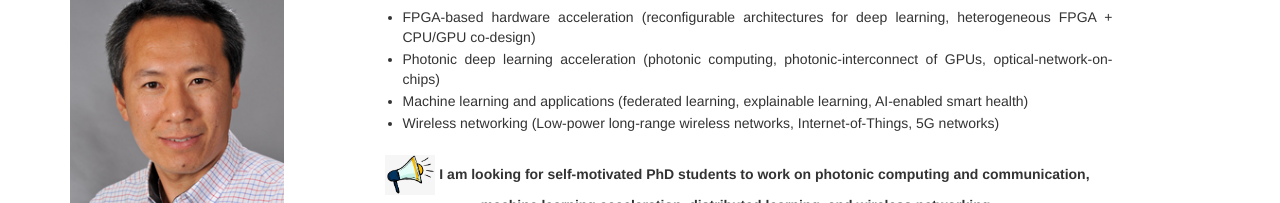
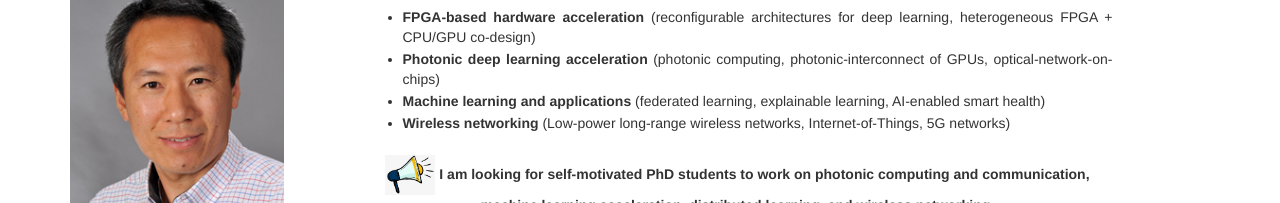
Before and after one commit to HaiboZhang-web/HaiboZhang-web.github.io, a plain HTML site: page index.html in a window 1280 px wide. Shown: the part 178-381 px from the top of the page. Drawn offline with nearby package versions, Linux system fonts and the light colour scheme.

Commit message:
Update index.html

```diff
--- a/index.html
+++ b/index.html
@@ -126,10 +126,10 @@
                 <div class="col" style="margin-top:3%; text-align:justify;">
 		    	<p>I am an Associate Professor in the <a href="https://www.unsw.edu.au/engineering/our-schools/computer-science-and-engineering">School of Computer Science and Engineering at UNSW Sydney </a> and an Honorary Associate Professor in the <a href="https://comp.anu.edu.au/people/haibo-zhang/">School of Computing at the Australian National University (ANU)</a>. I am broadly interested in parallel computing, distributed computing, wireless networking, and applied machine learning. My current research particularly focuses on </p>
 		         <ul style="margin-top:10px; margin-bottom:10px;">
-			        <li style="margin-top:2px">FPGA-based hardware acceleration (reconfigurable architectures for deep learning, heterogeneous FPGA + CPU/GPU co-design)</li>
-			        <li style="margin-top:2px">Photonic deep learning acceleration (photonic computing, photonic-interconnect of GPUs, optical-network-on-chips)</li>
-			        <li style="margin-top:2px">Machine learning and applications (federated learning, explainable learning, AI-enabled smart health)</li>
-			        <li style="margin-top:2px">Wireless networking (Low-power long-range wireless networks, Internet-of-Things, 5G networks)</li>
+			        <li style="margin-top:2px"><b>FPGA-based hardware acceleration</b> (reconfigurable architectures for deep learning, heterogeneous FPGA + CPU/GPU co-design)</li>
+			        <li style="margin-top:2px"><b>Photonic deep learning acceleration</b> (photonic computing, photonic-interconnect of GPUs, optical-network-on-chips)</li>
+			        <li style="margin-top:2px"><b>Machine learning and applications</b> (federated learning, explainable learning, AI-enabled smart health)</li>
+			        <li style="margin-top:2px"><b>Wireless networking</b> (Low-power long-range wireless networks, Internet-of-Things, 5G networks)</li>
 		        </ul></p>
 	            </div>
 		<div class="col" style="margin-top:3%; text-align:justify;">
```
